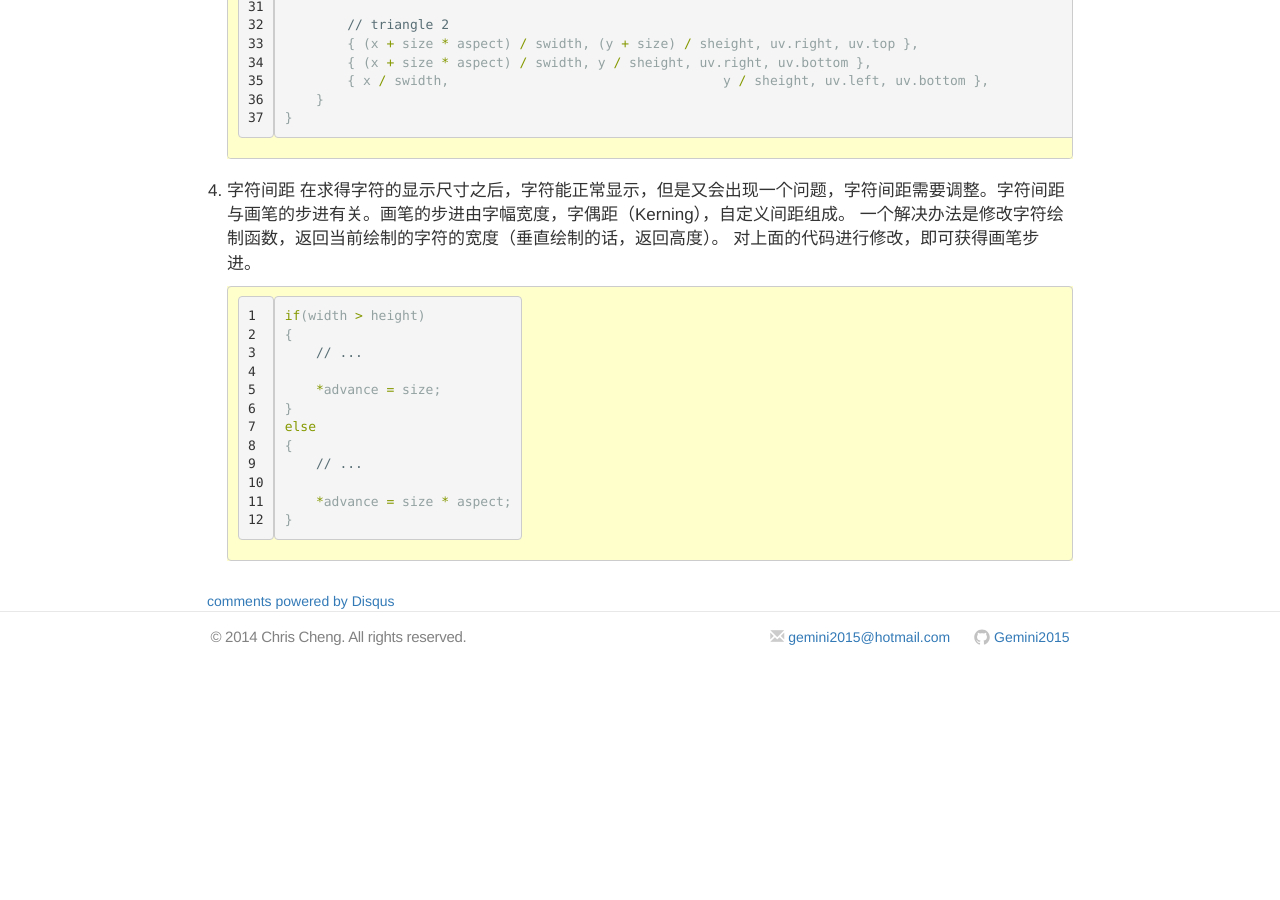
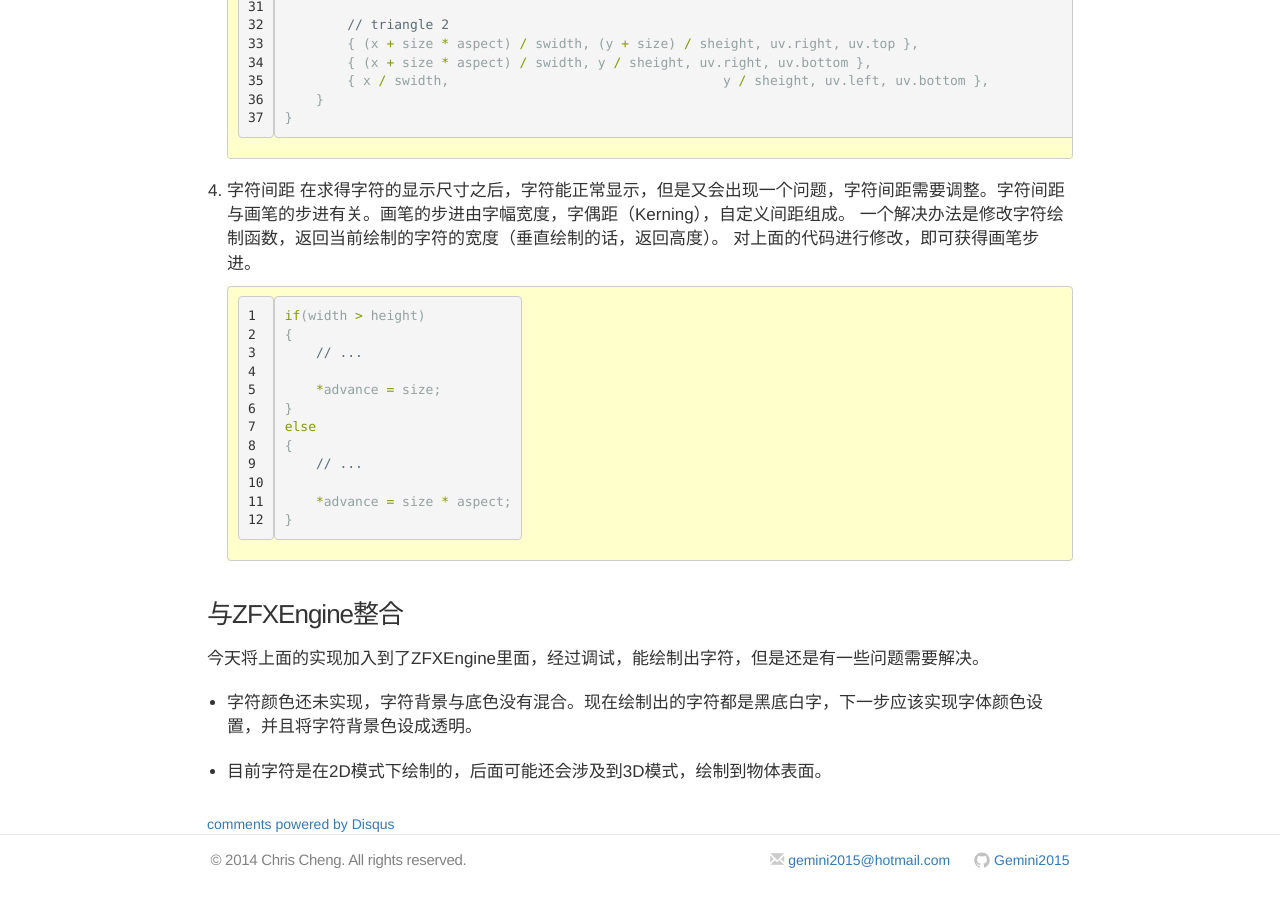
Before and after one commit to Gemini2015/gemini2015.github.io, a Jekyll site: the page built from _posts/2015-01-31-opengl-text-drawing-note.markdown, in a window 1280 px wide and 900 px high, scrolled down 13419 px. Built offline with Jekyll 4.4.1, drawn with Linux system fonts in a browser that asks for light colours; nearby versions of some CDN libraries; comment, search, counter and statistics services are not loaded; before the commit the page ends 14096 px from its top, so only the background shows below that.

Commit message:
更新整合到ZFXEngine

````diff
--- a/_posts/2015-01-31-opengl-text-drawing-note.markdown
+++ b/_posts/2015-01-31-opengl-text-drawing-note.markdown
@@ -404,3 +404,9 @@ TexGlyph_Map m_texGlyphMap;
 		*advance = size * aspect;
 	}
 	```
+
+### 与ZFXEngine整合
+今天将上面的实现加入到了ZFXEngine里面，经过调试，能绘制出字符，但是还是有一些问题需要解决。
+
+-	字符颜色还未实现，字符背景与底色没有混合。现在绘制出的字符都是黑底白字，下一步应该实现字体颜色设置，并且将字符背景色设成透明。
+-	目前字符是在2D模式下绘制的，后面可能还会涉及到3D模式，绘制到物体表面。
````
